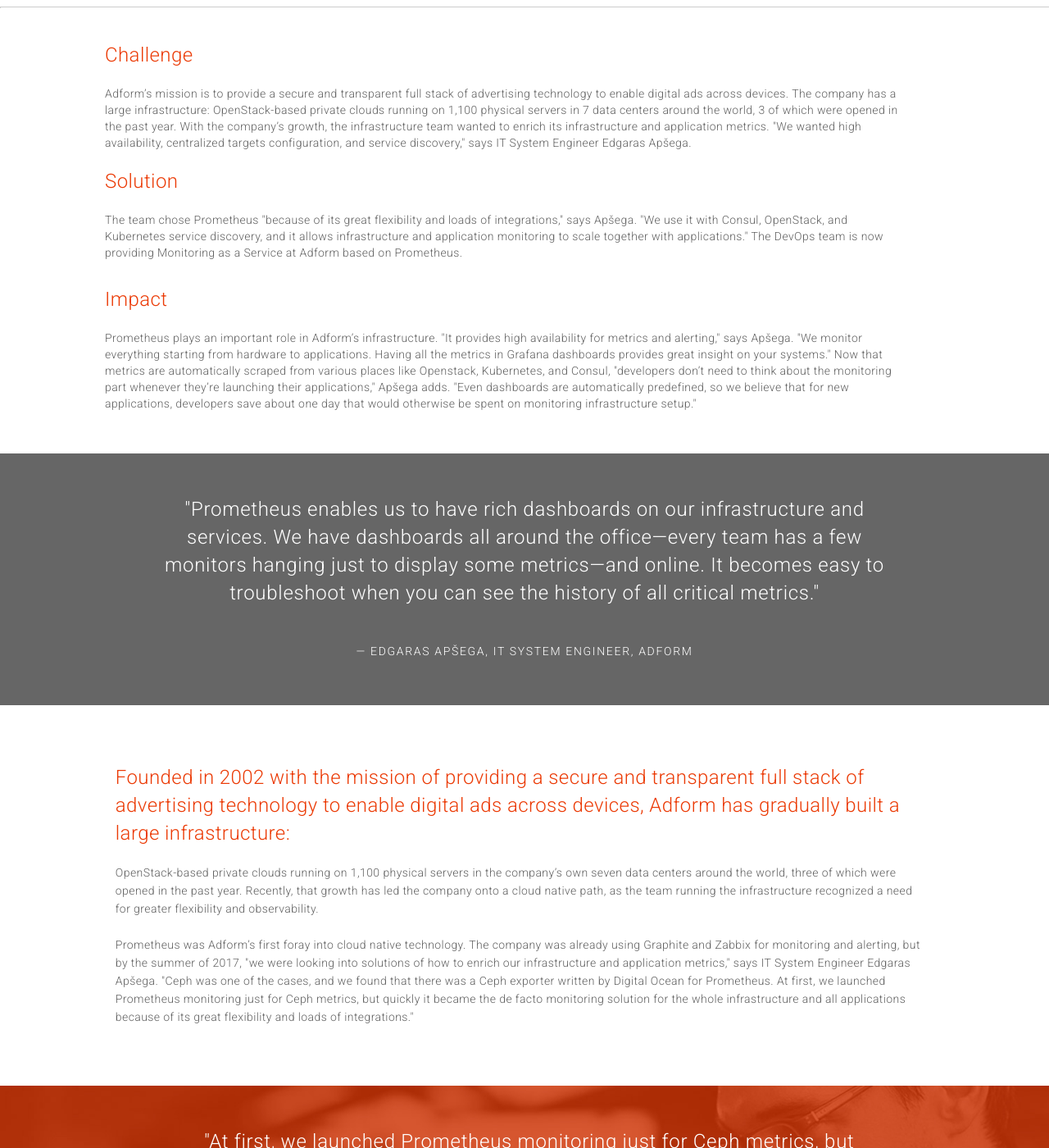
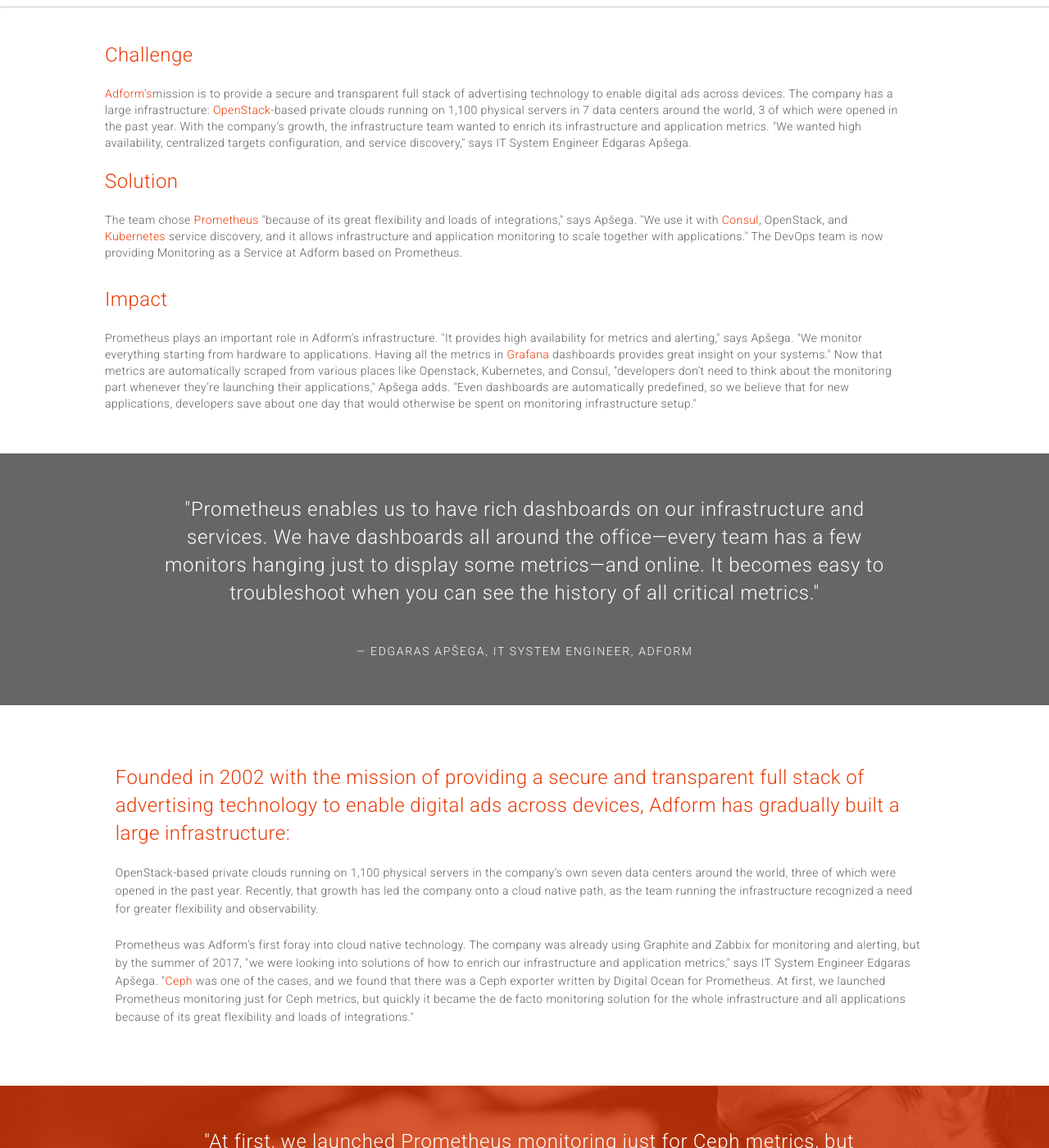
Before and after one commit to alexcontini/alexcontini.github.io, a Jekyll site: the page prometheus/adform/adform.html, which Jekyll copies as it is, in a window 1280 px wide and 1400 px high, scrolled down 404 px. Shown: the whole window at 82% size. Built offline with Jekyll 4.4.1, drawn with Linux system fonts in a browser that asks for light colours; some of the changed lines change nothing that is shown; some of the changed text lies outside the part shown.

Commit message:
Update adform.html

```diff
--- a/prometheus/adform/adform.html
+++ b/prometheus/adform/adform.html
@@ -28,13 +28,13 @@
 <div class="cols">
   <div class="col1">
     <h2>Challenge</h2>
-    Adform’s mission is to provide a secure and transparent full stack of advertising technology to enable digital ads across devices. The company has a large infrastructure: OpenStack-based private clouds running on 1,100 physical servers in 7 data centers around the world, 3 of which were opened in the past year. With the company’s growth, the infrastructure team wanted to enrich its infrastructure and application metrics. "We wanted high availability, centralized targets configuration, and service discovery," says IT System Engineer Edgaras Apšega.
+    <a href="https://site.adform.com/">Adform’s</a>mission is to provide a secure and transparent full stack of advertising technology to enable digital ads across devices. The company has a large infrastructure: <a href="https://www.openstack.org/">OpenStack</a>-based private clouds running on 1,100 physical servers in 7 data centers around the world, 3 of which were opened in the past year. With the company’s growth, the infrastructure team wanted to enrich its infrastructure and application metrics. "We wanted high availability, centralized targets configuration, and service discovery," says IT System Engineer Edgaras Apšega.
 
 
 <br>
 
  <h2>Solution</h2>
-    The team chose Prometheus "because of its great flexibility and loads of integrations," says Apšega. "We use it with Consul, OpenStack, and Kubernetes service discovery, and it allows infrastructure and application monitoring to scale together with applications." The DevOps team is now providing Monitoring as a Service at Adform based on Prometheus.
+    The team chose <a href="https://prometheus.io/">Prometheus</a> "because of its great flexibility and loads of integrations," says Apšega. "We use it with <a href="https://www.consul.io/">Consul</a>, OpenStack, and <a href="https://kubernetes.io/">Kubernetes</a> service discovery, and it allows infrastructure and application monitoring to scale together with applications." The DevOps team is now providing Monitoring as a Service at Adform based on Prometheus.
 
 
 
@@ -43,7 +43,7 @@
 <div class="col2" style="padding-top:1% !important;">
 
 <h2>Impact</h2>
- Prometheus plays an important role in Adform’s infrastructure. "It provides high availability for metrics and alerting," says Apšega. "We monitor everything starting from hardware to applications. Having all the metrics in Grafana dashboards provides great insight on your systems." Now that metrics are automatically scraped from various places like Openstack, Kubernetes, and Consul, "developers don’t need to think about the monitoring part whenever they’re launching their applications," Apšega adds. "Even dashboards are automatically predefined, so we believe that for new applications, developers save about one day that would otherwise be spent on monitoring infrastructure setup."
+ Prometheus plays an important role in Adform’s infrastructure. "It provides high availability for metrics and alerting," says Apšega. "We monitor everything starting from hardware to applications. Having all the metrics in <a href="https://grafana.com/">Grafana</a> dashboards provides great insight on your systems." Now that metrics are automatically scraped from various places like Openstack, Kubernetes, and Consul, "developers don’t need to think about the monitoring part whenever they’re launching their applications," Apšega adds. "Even dashboards are automatically predefined, so we believe that for new applications, developers save about one day that would otherwise be spent on monitoring infrastructure setup."
 
 
 </div>
@@ -60,7 +60,7 @@
 <section class="section2">
 <div class="fullcol">
 <h2>Founded in 2002 with the mission of providing a secure and transparent full stack of advertising technology to enable digital ads across devices, Adform has gradually built a large infrastructure:</h2> OpenStack-based private clouds running on 1,100 physical servers in the company’s own seven data centers around the world, three of which were opened in the past year. Recently, that growth has led the company onto a cloud native path, as the team running the infrastructure recognized a need for greater flexibility and observability.<br><br>
-Prometheus was Adform’s first foray into cloud native technology. The company was already using Graphite and Zabbix for monitoring and alerting, but by the summer of 2017, "we were looking into solutions of how to enrich our infrastructure and application metrics," says IT System Engineer Edgaras Apšega. "Ceph was one of the cases, and we found that there was a Ceph exporter written by Digital Ocean for Prometheus. At first, we launched Prometheus monitoring just for Ceph metrics, but quickly it became the de facto monitoring solution for the whole infrastructure and all applications because of its great flexibility and loads of integrations."<br><br>
+Prometheus was Adform’s first foray into cloud native technology. The company was already using Graphite and Zabbix for monitoring and alerting, but by the summer of 2017, "we were looking into solutions of how to enrich our infrastructure and application metrics," says IT System Engineer Edgaras Apšega. "<a href="https://ceph.com/">Ceph</a> was one of the cases, and we found that there was a Ceph exporter written by Digital Ocean for Prometheus. At first, we launched Prometheus monitoring just for Ceph metrics, but quickly it became the de facto monitoring solution for the whole infrastructure and all applications because of its great flexibility and loads of integrations."<br><br>
 
 
 </div>
@@ -93,8 +93,8 @@
 <section class="section5">
 <div class="fullcol">
 
-For example, the team has used Prometheus and Node Exporter to find the root cause of network issues. "Prometheus scrapes targets every 5 seconds, and we can notice every abnormal spike," says Cibulskis. "Before, with other monitoring tools, we couldn’t. Node Exporter provided us a rich networking metrics that showed us where the problem was."<br><br>
-Adform’s DevOps teams are now providing Monitoring as a Service based on Prometheus, AlertManager, Grafana, and Unsee. With the help of Thanos, they’ve been able to solve the problems of high availability as well as long term storage. Now that metrics are automatically scraped from various places like OpenStack, Kubernetes, and Consul, "developers don’t need to think about the monitoring part whenever they’re launching their applications," Apšega says. "Even dashboards are automatically predefined, so we believe that for new applications, developers save about one day that would otherwise be spent on monitoring infrastructure setup."
+For example, the team has used Prometheus and <a href="https://github.com/prometheus/node_exporter">Node Exporter</a> to find the root cause of network issues. "Prometheus scrapes targets every 5 seconds, and we can notice every abnormal spike," says Cibulskis. "Before, with other monitoring tools, we couldn’t. Node Exporter provided us a rich networking metrics that showed us where the problem was."<br><br>
+Adform’s DevOps teams are now providing Monitoring as a Service based on Prometheus, <a href="https://prometheus.io/docs/alerting/alertmanager/">AlertManager</a>, Grafana, and <a href="https://github.com/cloudflare/unsee">Unsee</a>. With the help of <a href="https://github.com/improbable-eng/thanos">Thanos</a>, they’ve been able to solve the problems of high availability as well as long term storage. Now that metrics are automatically scraped from various places like OpenStack, Kubernetes, and Consul, "developers don’t need to think about the monitoring part whenever they’re launching their applications," Apšega says. "Even dashboards are automatically predefined, so we believe that for new applications, developers save about one day that would otherwise be spent on monitoring infrastructure setup."
 <br><br>Linas Daneliukas, who is part of the DevOps team responsible for MaaS, says the goal is to provide operating system-level metrics by default: "Once you create a VM in our OpenStack-based cloud, bootstrap a physical server via Foreman, or deploy a container in our Kubernetes cluster, we will automatically scrape the OS-level metrics and provide them in a pre-created dashboard in Grafana within an hour."<br><br>
 
 
```
